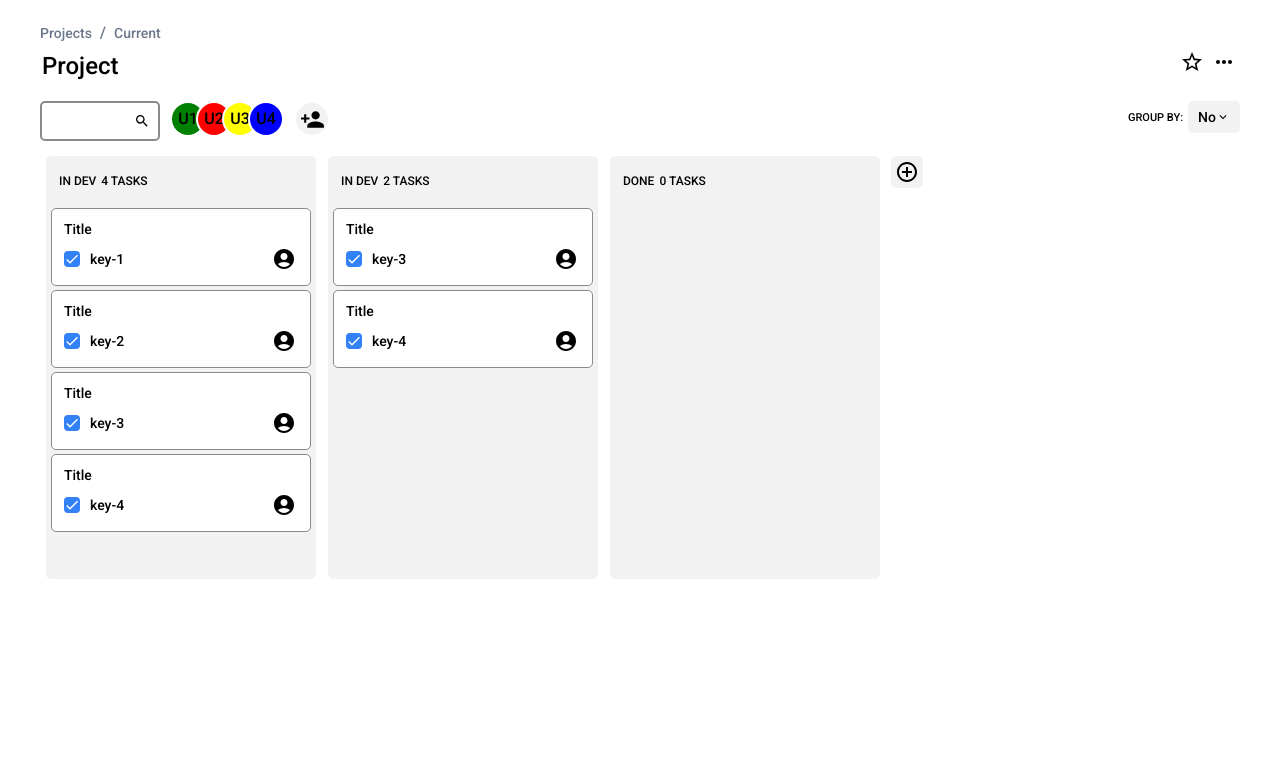
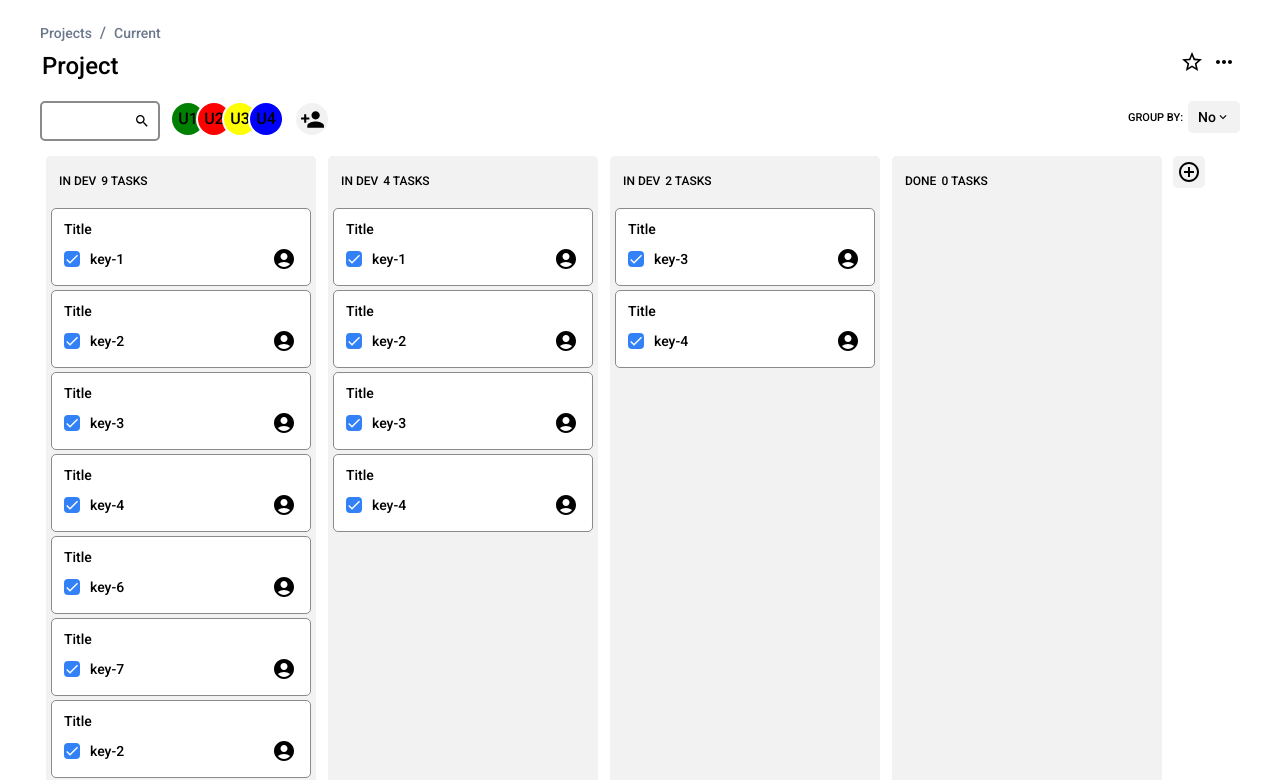
Before and after one commit to Anubic29/RSS2022Q3-RS-Clone, a React (Create React App) app in the folder rs-clone/: page /projects/1 in a window 1280 px wide. Shown: the top 780 px of the page. Built offline with nearby package versions, Linux system fonts and the light colour scheme.

Commit message:
feat: add sticky position for columns and btn

```diff
--- a/rs-clone/src/pages/ProjectPage/ProjectPage.module.scss
+++ b/rs-clone/src/pages/ProjectPage/ProjectPage.module.scss
@@ -2,10 +2,13 @@
 
 .wrapper {
   padding: 0 40px;
+  height: 100vh;
 }
 
 .info-block {
   margin: 25px 0 15px;
+  position: relative;
+  z-index: 20;
 }
 
 .breadcrumbs-block {
@@ -174,15 +177,23 @@
   }
 }
 
+.column-list-container {
+  overflow: auto;
+  position: relative;
+  height: 100%;
+}
+
 .column-list {
   display: flex;
+  padding-right: 30px;
 
   .btn-add-container {
-    height: 100%;
     padding: 0 5px;
+    position: relative;
   }
 
   .btn-add {
     position: sticky;
+    top: 0;
   }
 }
--- a/rs-clone/src/pages/ProjectPage/ProjectPage.tsx
+++ b/rs-clone/src/pages/ProjectPage/ProjectPage.tsx
@@ -26,6 +26,7 @@ interface ProjectPageProps {
 function ProjectPage(props: ProjectPageProps) {
   const [title, setTitle] = useState(props.title);
   const [canEditTitle, setCanEditTitle] = useState(false);
+  const [isScrolledList, setIsScrolledList] = useState(false);
 
   const refSearchBlock = useRef<HTMLDivElement>(null);
   const refSearchInput = useRef<HTMLInputElement>(null);
@@ -132,10 +133,18 @@ function ProjectPage(props: ProjectPageProps) {
           </div>
         </div>
       </div>
+      <div
+        className={styles['column-list-container']}
+        onScroll={(event) => setIsScrolledList((event.target as HTMLDivElement).scrollTop > 0)}>
         <div className={styles['column-list']}>
-        <Column title="In Dev" tasks={[1, 2, 3, 4]} />
-        <Column title="In Dev" tasks={[3, 4]} />
-        <Column title="Done" tasks={[]} />
+          <Column
+            title="In Dev"
+            stickyHeader={isScrolledList}
+            tasks={[1, 2, 3, 4, 6, 7, 2, 7, 2]}
+          />
+          <Column title="In Dev" stickyHeader={isScrolledList} tasks={[1, 2, 3, 4]} />
+          <Column title="In Dev" stickyHeader={isScrolledList} tasks={[3, 4]} />
+          <Column title="Done" stickyHeader={isScrolledList} tasks={[]} />
           <div className={styles['btn-add-container']}>
             <div className={styles['btn-add']}>
               <BtnAction
@@ -149,6 +158,7 @@ function ProjectPage(props: ProjectPageProps) {
           </div>
         </div>
       </div>
+    </div>
   );
 }
 
--- a/rs-clone/src/pages/ProjectPage/components/Column/Column.module.scss
+++ b/rs-clone/src/pages/ProjectPage/components/Column/Column.module.scss
@@ -25,9 +25,12 @@
   top: 9px;
 }
 
-.info-block {
+.header-block {
   height: 50px;
   padding: 0 5px;
+  background-color: $colorBackgroundColumn;
+  border-top-right-radius: 5px;
+  border-top-left-radius: 5px;
 
   .title__form {
     padding: 5px 0;
@@ -73,6 +76,21 @@
       height: 100%;
     }
   }
+
+  &.sticky {
+    position: sticky;
+    z-index: 15;
+    top: 0;
+
+    &::after {
+      content: "";
+      position: absolute;
+      left: 0;
+      height: 2px;
+      width: 100%;
+      background-color: $colorBackgroundHover;
+    }
+  }
 }
 
 .task-list {
--- a/rs-clone/src/pages/ProjectPage/components/Column/Column.tsx
+++ b/rs-clone/src/pages/ProjectPage/components/Column/Column.tsx
@@ -8,6 +8,7 @@ import styles from './Column.module.scss';
 interface ColumnProps {
   title: string;
   tasks: number[];
+  stickyHeader?: boolean;
 }
 
 function Column(props: ColumnProps) {
@@ -16,23 +17,17 @@ function Column(props: ColumnProps) {
   const [hoverColumn, setHoverColumn] = useState(false);
   const [isActiveMenu, setIsActiveMenu] = useState(false);
 
+  const HeaderBlockStyles = props.stickyHeader
+    ? styles['header-block'] + ' ' + styles['sticky']
+    : styles['header-block'];
+
   return (
     <div className={styles['column-container']}>
       <div
         className={styles.column}
         onMouseOver={() => setHoverColumn(true)}
         onMouseOut={() => setHoverColumn(false)}>
-        {!canEditTitle && (isActiveMenu || hoverColumn) && (
-          <div className={styles['btn-more']}>
-            <BtnMenuAction
-              options={['Change', 'Remove']}
-              btnBackgrColorHover={colorBackgroundHover}
-              btnBackgrColorActive={colorSecondaryLight}
-              onAciveMenu={(value) => setIsActiveMenu(value)}
-            />
-          </div>
-        )}
-        <div className={styles['info-block']}>
+        <div className={HeaderBlockStyles}>
           <form className={styles['title__form']} action="">
             {!canEditTitle ? (
               <span className={styles['title__form__text-backgr']}>
@@ -58,6 +53,16 @@ function Column(props: ColumnProps) {
               />
             )}
           </form>
+          {!canEditTitle && (isActiveMenu || hoverColumn) && (
+            <div className={styles['btn-more']}>
+              <BtnMenuAction
+                options={['Change', 'Remove']}
+                btnBackgrColorHover={colorBackgroundHover}
+                btnBackgrColorActive={colorSecondaryLight}
+                onAciveMenu={(value) => setIsActiveMenu(value)}
+              />
+            </div>
+          )}
         </div>
         <div className={styles['task-list']}>
           {props.tasks.map((task, idx) => (
```
Lines whose indentation alone changed are shown as unchanged.
